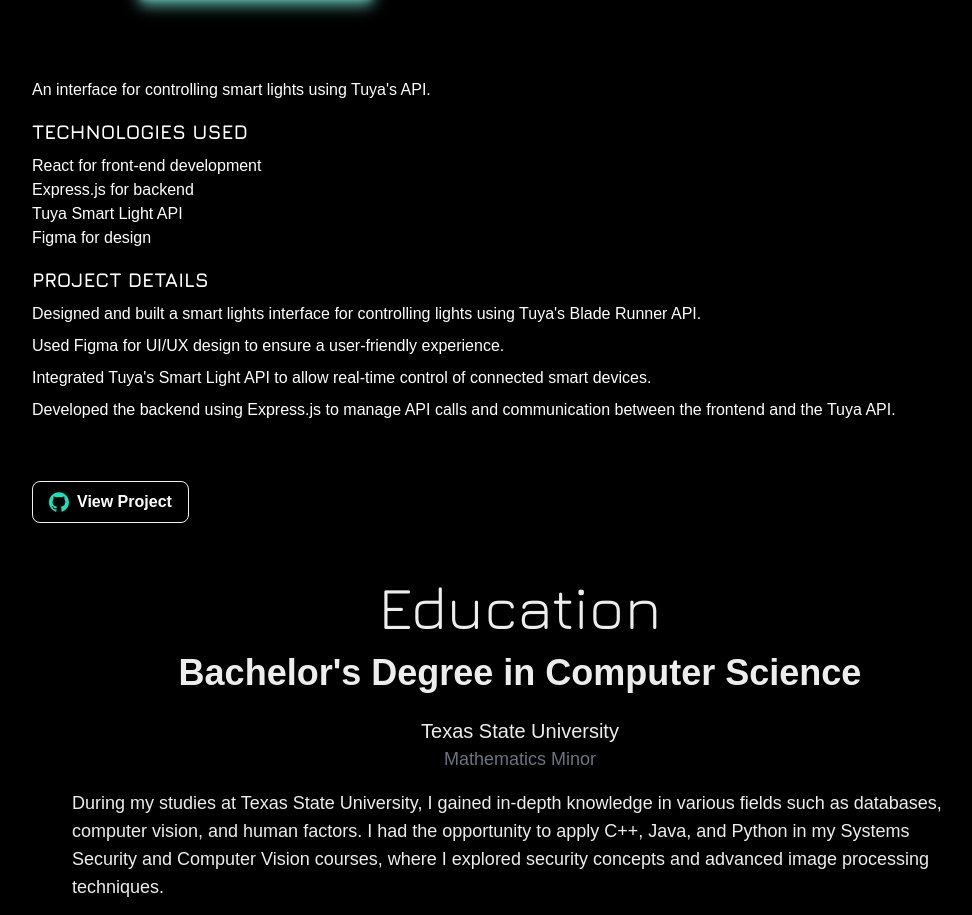
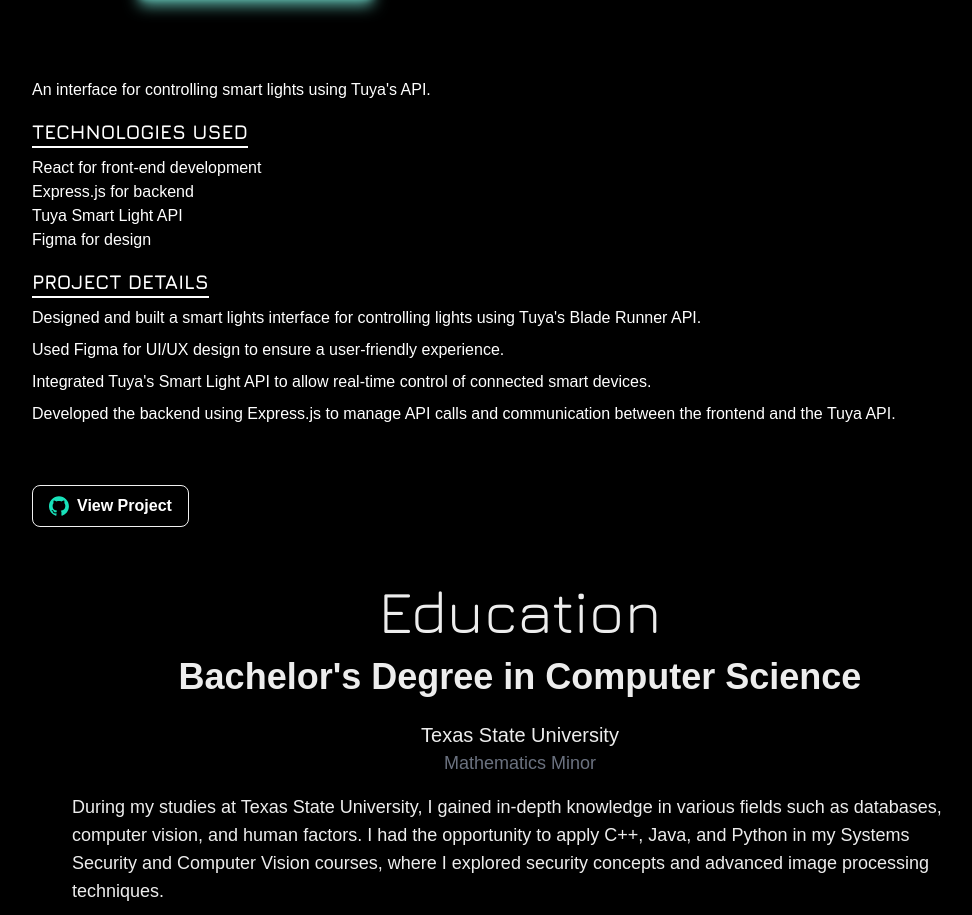
Before and after one commit to jonnyboi42/Portfolio, a Next.js app: page / in a window 1280 px wide. Shown: the part 1452-2367 px from the top of the page, without its empty margins (120-1092 px from the left). Built offline with nearby package versions, Linux system fonts and the light colour scheme; a web font is replaced by a local one.

Commit message:
Visual Changes

```diff
--- a/components/Projects.tsx
+++ b/components/Projects.tsx
@@ -122,14 +122,18 @@
         <h2 className="text-4xl mb-4 flex items-center gap-2"></h2>
         <p className="mb-4">{selectedProject.description}</p>
 
-        <h3 className="text-xl font-bold font-jura">TECHNOLOGIES USED</h3>
+        <h3 className="text-xl font-jura font-extrabold border-b-2 border-white inline-block">
+          TECHNOLOGIES USED
+        </h3>
         <ul className="list-none list-inside mb-4 mt-2">
           {selectedProject.technologies.map((tech, index) => (
             <li key={index}>{tech}</li>
           ))}
         </ul>
 
-        <h3 className="text-xl font-bold font-jura ">PROJECT DETAILS</h3>
+        <h3 className="text-xl font-bold font-jura border-b-2 border-white inline-block">
+          PROJECT DETAILS
+        </h3>
         <ul
           ref={detailsRef}
           className=" mt-2 space-y-2 h-[175px] overflow-y-auto overflow-x-hidden scrollbar-custom"
```
